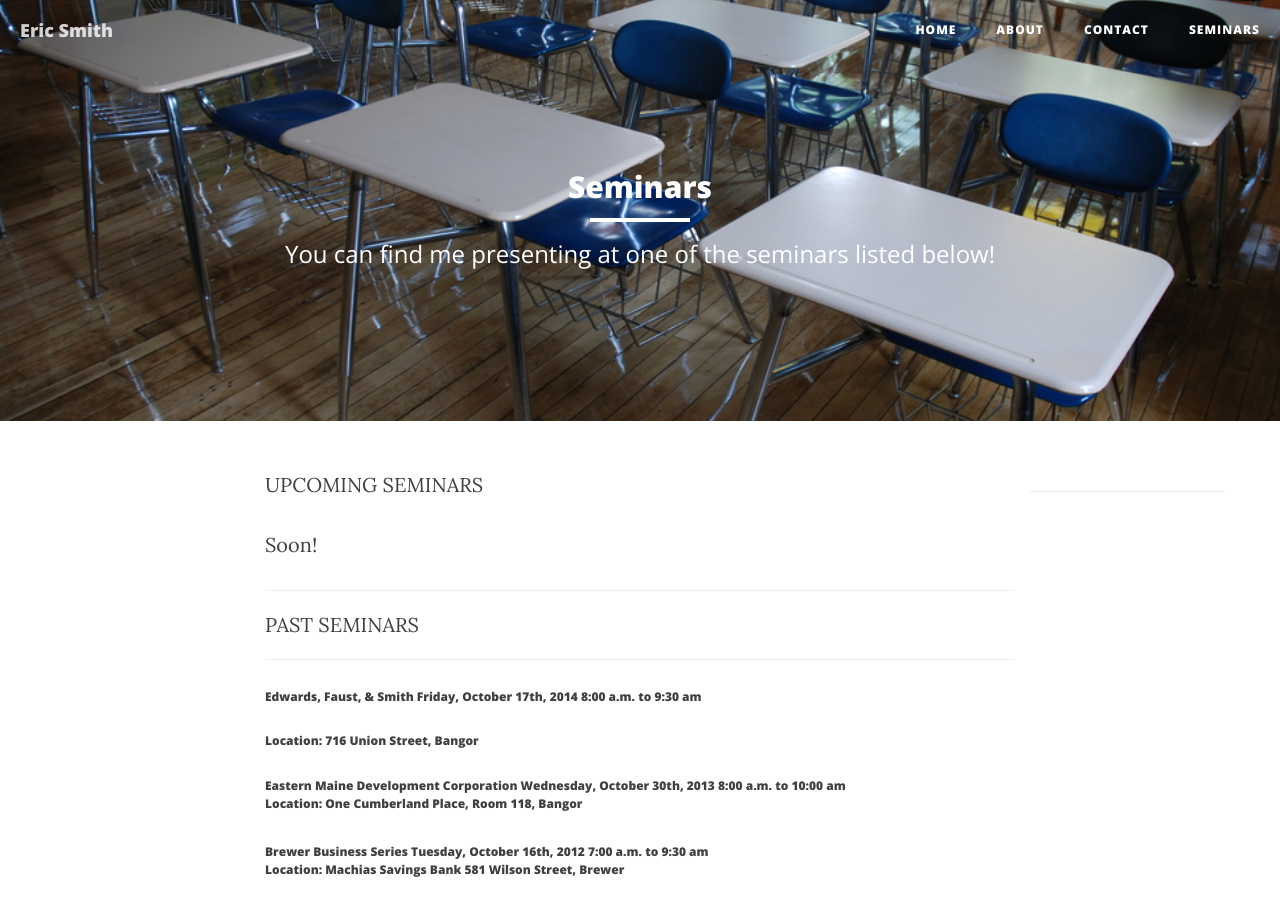
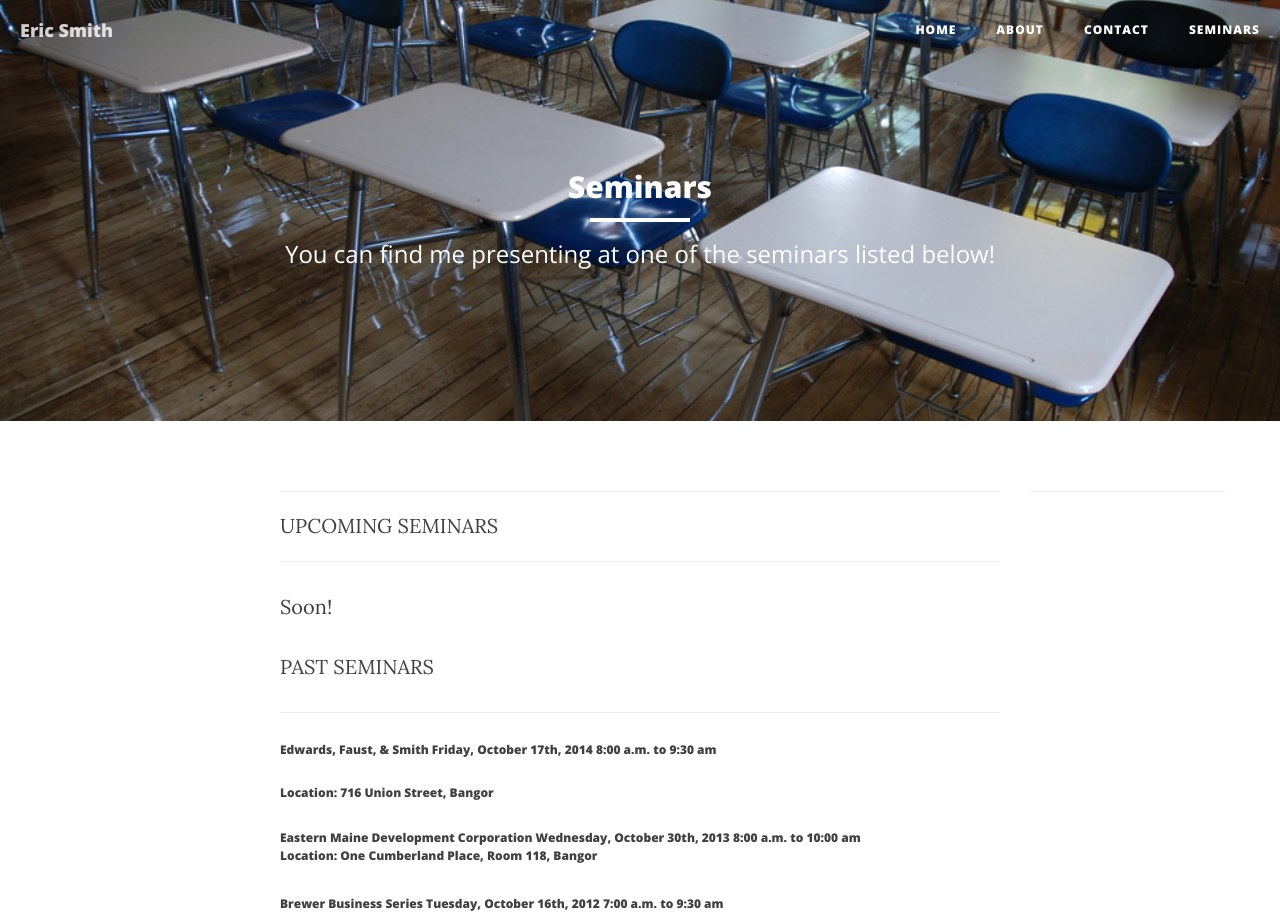
Before and after one commit to grumaccountant/eric, a Jekyll site: the page built from seminars.html, in a window 1280 px wide. Shown: the top 914 px of the page. Built offline with Jekyll 4.4.1, drawn with Linux system fonts in a browser that asks for light colours; nearby versions of some CDN libraries.

Commit message:
Update seminars.html

```diff
--- a/seminars.html
+++ b/seminars.html
@@ -7,16 +7,15 @@ header-img: "img/sem-bg.jpg"
 
 <div class="container-fluid">
   <div class="row">
-    <div class="col-xs-16">
-UPCOMING SEMINARS
+    <div class="col-xs-12">
+<hr>
+UPCOMING SEMINARS<hr>
 <p>
 <p>
 Soon!
 <p>
-<hr>
 PAST SEMINARS
-<hr>
-<p><h6>
+<hr><p></p><p><h6>
 Edwards, Faust, & Smith
 Friday, October 17th, 2014 8:00 a.m. to 9:30 am
 <br></p>Location:  716 Union Street, Bangor
```
